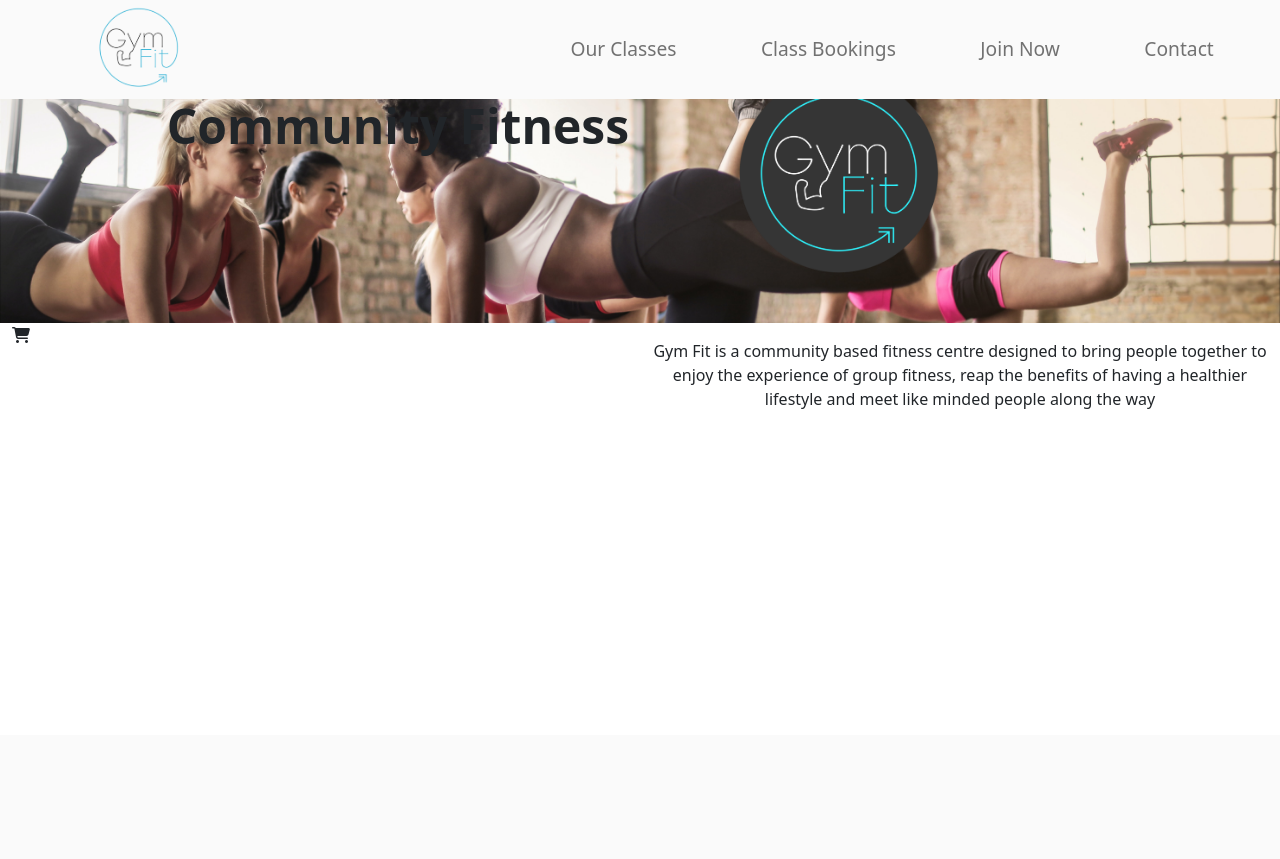
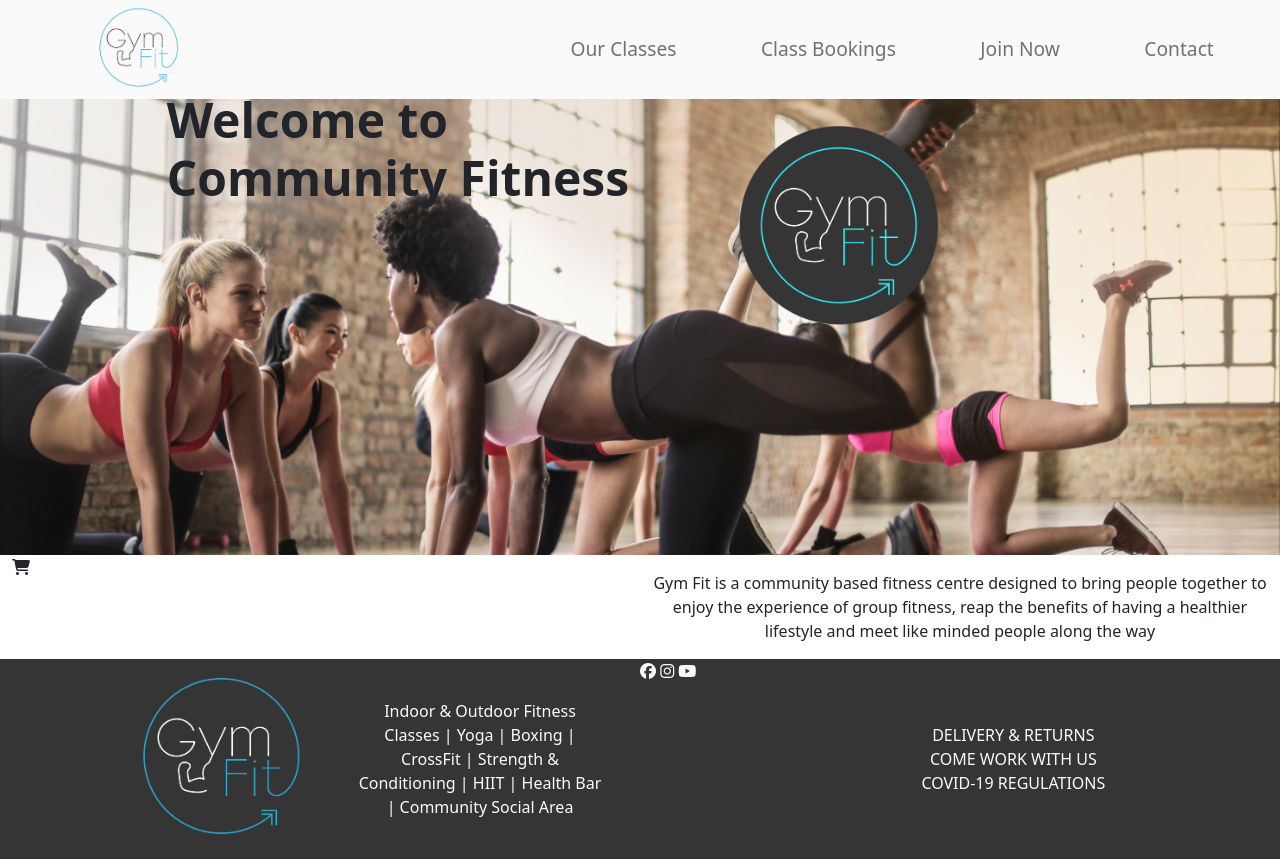
Before and after one commit to nlenno1/gym-fit-MS4, a Django app: page / in a window 1280 px wide. Shown: the part 65-924 px from the top of the page. Before the commit the page ends 474 px from the top, so only its background shows below. Run offline with Django 4.2, Linux system fonts and the light colour scheme; some libraries are stand-ins or nearby versions.

Commit message:
feat: add and style footer

```diff
--- a/static/css/base.css
+++ b/static/css/base.css
@@ -1,6 +1,6 @@
 /* Navbar */
 
-#top-nav {
+#top-nav, footer {
     background-color: #353535;
 }
 
@@ -28,7 +28,13 @@
     }
 }
 
-/* Hero Image  */
+/* Container Header */
+
+.container-header {
+    padding-top: 140px;
+}
+
+/* Hero Image */
 
 #hero-image {
     height: 300px;
@@ -47,14 +53,43 @@
     margin: 0 auto;
 }
 
-.container-header {
-    padding-top: 88px;
-}
-
 @media(min-width:575px) {
     .hero-logo {
         height: 200px;
         width: 200px;
         margin: 50px 0 0 -20px;
     }
+    #hero-image {
+        height: 60vh;
+    }
 }
+
+/* Footer */
+
+footer {
+    color: #fafafa;
+}
+
+footer a {
+    color: inherit;
+    text-decoration: none;
+}
+
+footer img {
+    width: 100%;
+    max-width: 200px;
+}
+
+.footer-link-container, .footer-service-description {
+    height: 100%;
+    max-height: 245px;
+    display: flex;
+    flex-wrap: nowrap;
+    flex-direction: column;
+    justify-content: center;
+}
+
+.footer-service-description{
+    max-width: 250px;
+    margin: 0 auto;
+}
--- a/templates/base.html
+++ b/templates/base.html
@@ -96,6 +96,43 @@
     {% block content %}
     {% endblock %}
 
+    <footer>
+      <div class="row g-0">
+        <div id="footer-socials" class="col-12 col-md-1 order-md-2">
+          <a href="https://www.facebook.com" target="_blank">
+            <i class="fa-brands fa-facebook"></i>
+          </a>
+          <a href="https://www.instagram.com" target="_blank">
+            <i class="fa-brands fa-instagram"></i>
+          </a>
+          <a href="https://www.youtube.com" target="_blank">
+            <i class="fa-brands fa-youtube"></i>
+          </a>
+        </div>
+        <div class="col-12 col-md-6 oder-md-1">
+          <div class="row g-0">
+            <div class="col-12 col-md-6 order-md-2">
+              <p class="mb-0 text-center footer-service-description">
+                Indoor & Outdoor Fitness Classes | Yoga | Boxing | CrossFit | Strength & Conditioning | HIIT | Health Bar | Community Social Area
+              </p>
+            </div>
+            <div class="col-12 col-md-6 footer-link-container order-md-1">
+              <a href="{% url 'home' %}" class=" text-center text-md-end">
+                <img src="media/gym-fit-logo-white-text-clear.png" alt="Gym Fit Logo">
+              </a>
+            </div>
+          </div>
+        </div>
+        <div class="col-12 col-md-5 order-md-3">
+          <div class="footer-link-container pb-4 pb-md-0">
+            <a href="#" class="text-uppercase text-center w-100">Delivery & Returns</a>
+            <a href="#" class="text-uppercase text-center w-100">Come Work with Us</a>
+            <a href="#" class="text-uppercase text-center w-100">COVID-19 Regulations</a>
+          </div>
+        </div>
+      </div>
+    </footer>
+
     {% block postloadjs %}
     {% endblock %}
 
```
Also changed, not shown: media/gym-fit-logo-white-text-clear.png (added).
